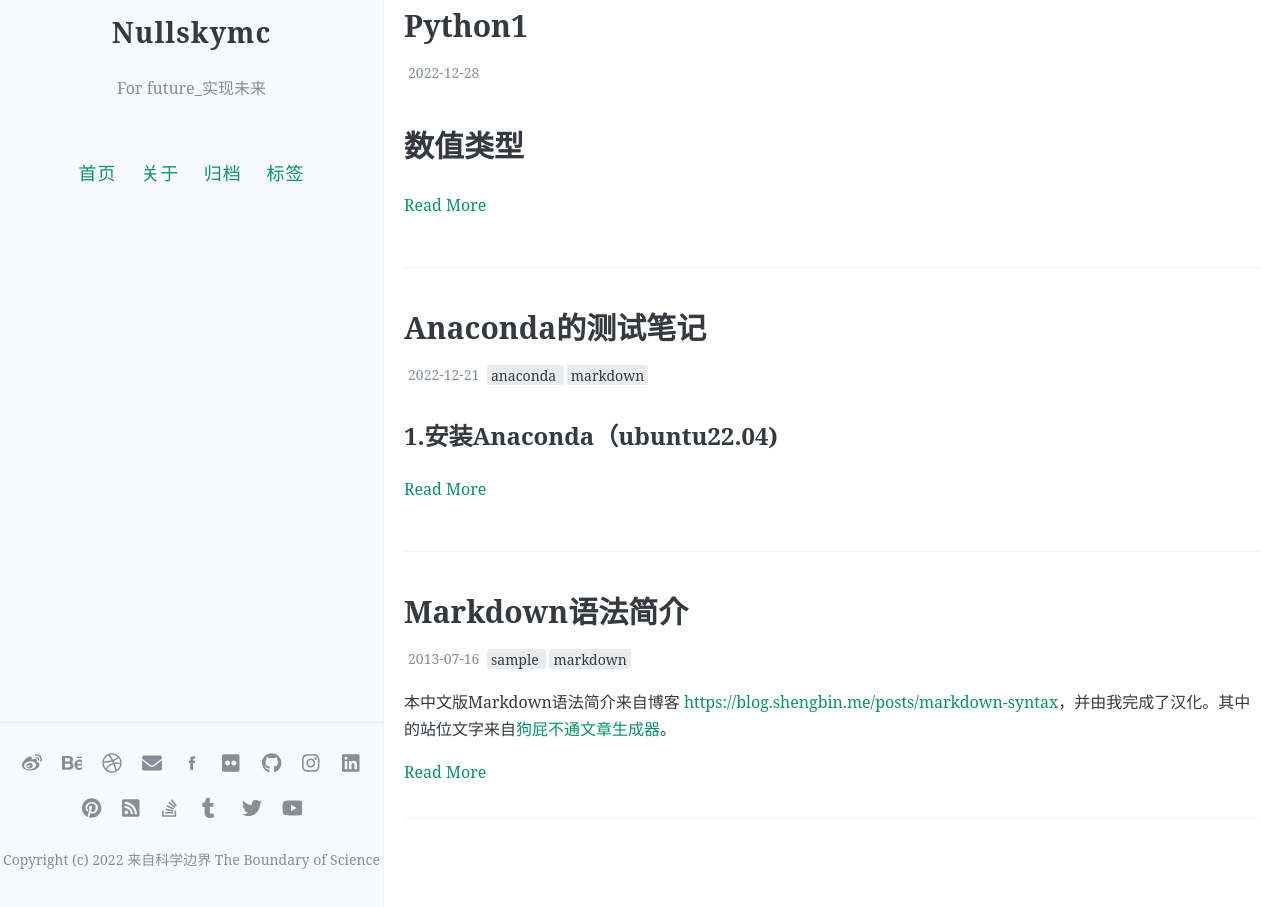
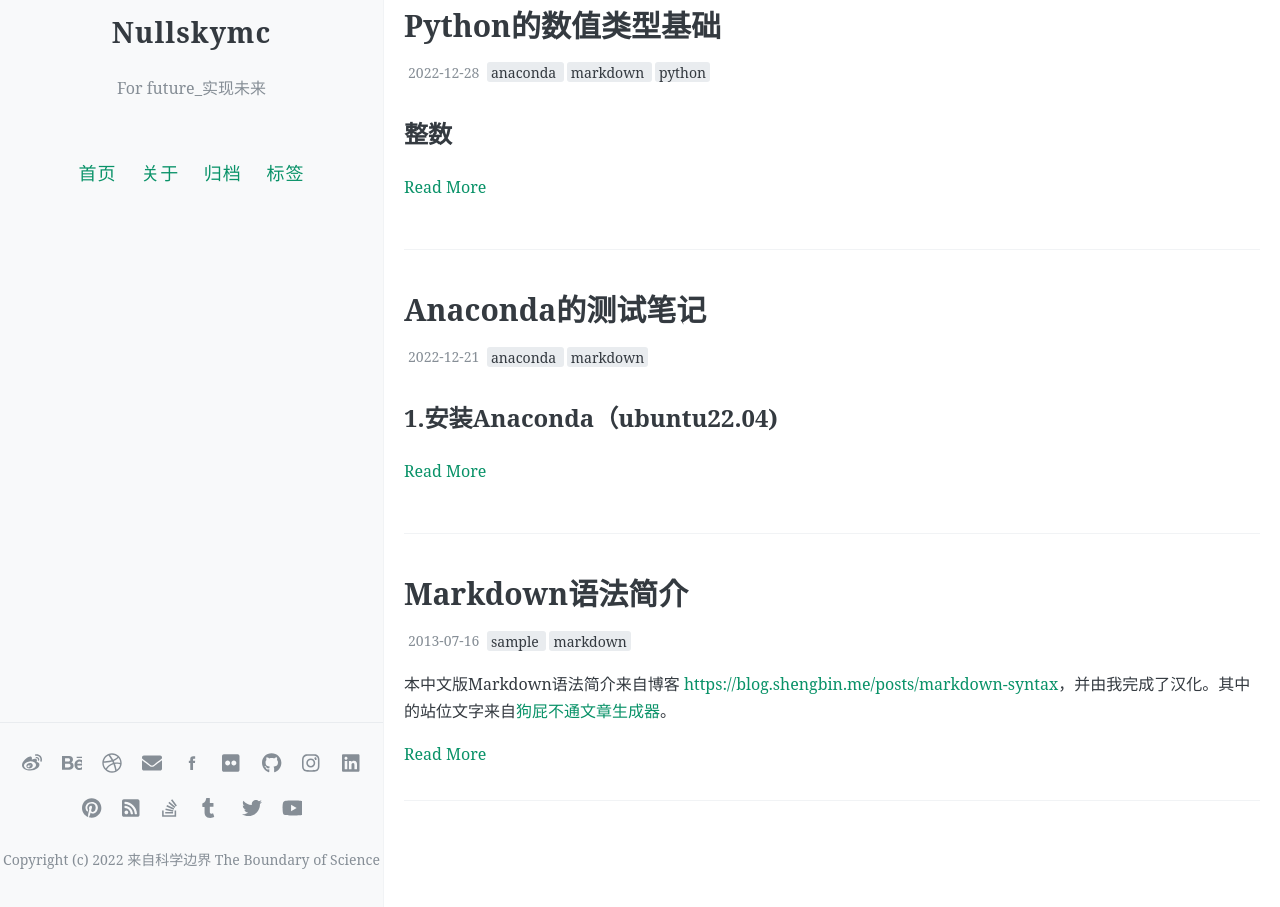
Before and after one commit to nullskymc/blogs, a Jekyll site: the page built from index.html, in a window 1280 px wide and 1197 px high. Shown: the part 290-1197 px from the top of the window. Built offline with Jekyll 4.4.1, drawn with Linux system fonts in a browser that asks for light colours; the list of posts is cut into pages by our own code; comment, search, counter and statistics services are not loaded.

Commit message:
Update 2022-12-28-python1.md

```diff
--- a/_posts/2022-12-28-python1.md
+++ b/_posts/2022-12-28-python1.md
@@ -1,4 +1,15 @@
-# 数值类型
+---
+layout: post
+title: Python的数值类型基础
+date: 2022-12-28
+Author: Nullskymc
+tags: [anaconda, markdown,python]
+comments: true
+toc: true
+---
+
+
+
 ## 整数
 在 Python 数值分成了三种:整数、浮点数(小数)、复数。
 Python 中的整数的大小没有限制，可以是一个无限大的整数
```
